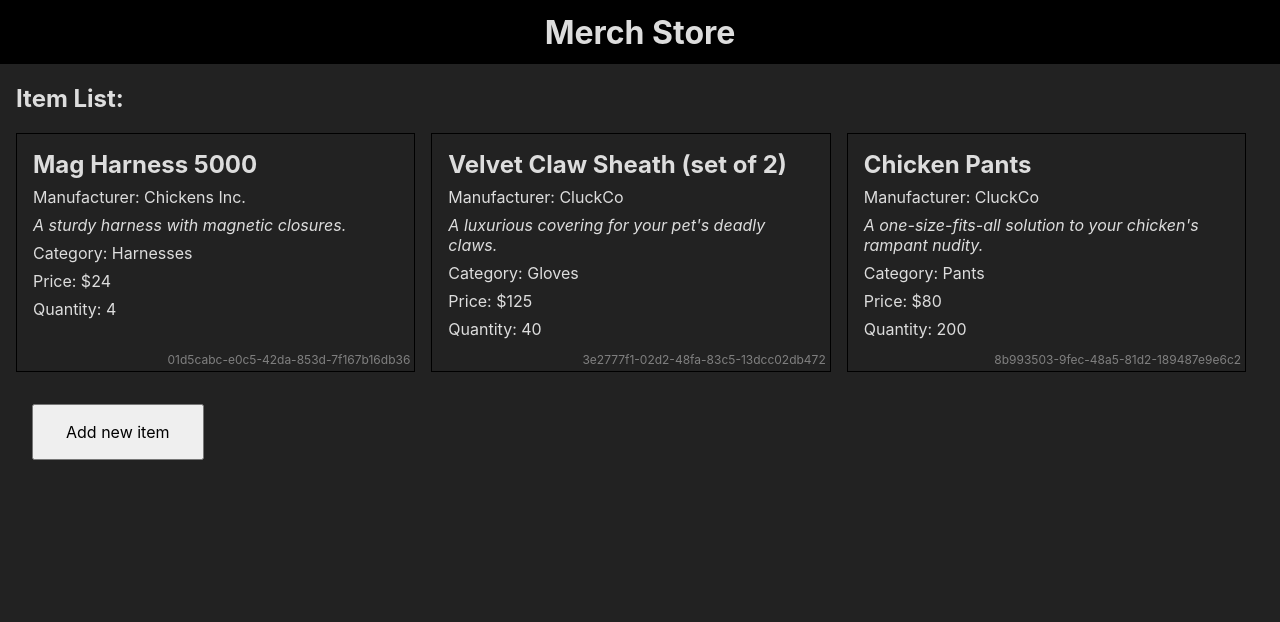
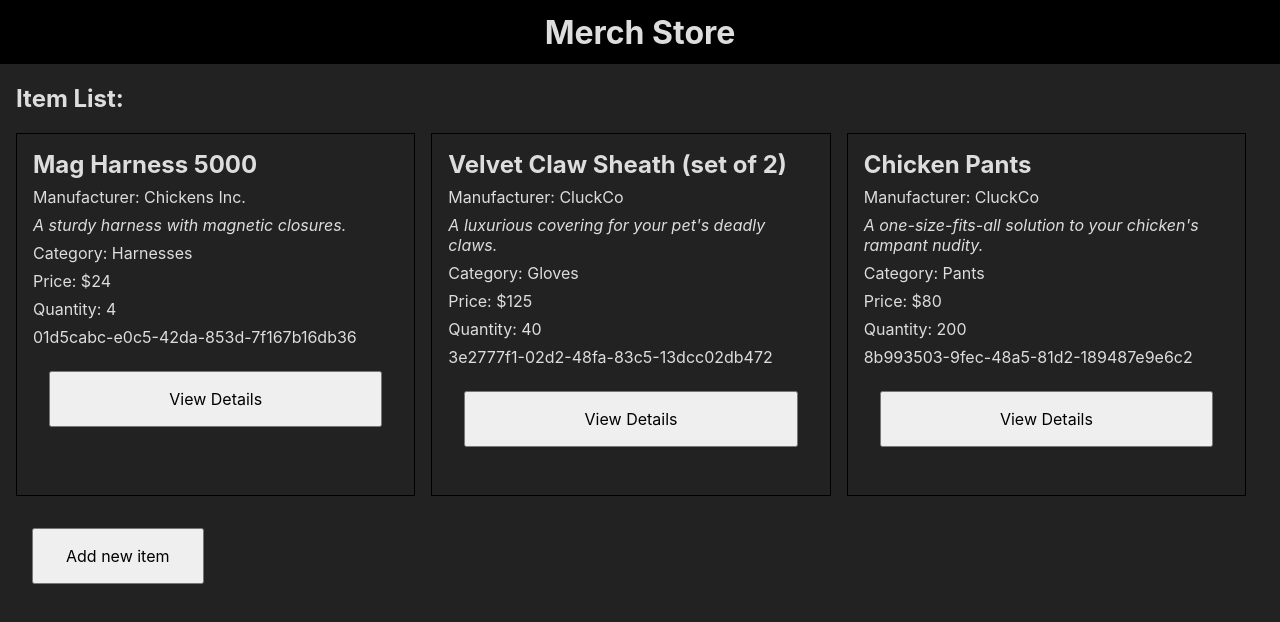
Before and after one commit to QuietEvolver/merch-store, a React (Create React App) app: page / in a window 1280 px wide. Shown: the top 622 px of the page. Built offline with nearby package versions, Linux system fonts and the light colour scheme.

Commit message:
Add Details button
Co-authored-by: Noah! <NoahJpg@users.noreply.github.com>
Co-authored-by: Jen Holcomb <jenniferholcomb@users.noreply.github.com>
Co-authored-by: Justin Lee <lee.justin001126@gmail.com>
Co-authored-by: VW <QuietEvolver@users.noreply.github.com>

```diff
--- a/src/components/MerchControl.js
+++ b/src/components/MerchControl.js
@@ -53,6 +53,7 @@ class MerchControl extends React.Component {
   };
 
   handleChangingSelectedItem = (id) => {
+    console.log('clicked item id', id)
     const newSelectedItem = this.getItemById(id);
     this.setState({ selectedItem: newSelectedItem });
   };
@@ -77,12 +78,13 @@ class MerchControl extends React.Component {
 
               <NewItemForm onClickAddItem={this.handleAddingNewItem} /> //if true
               :
-              <div><MerchList itemList={this.state.itemList} /></div> // if false
+              this.state.selectedItem === null &&
+              <div><MerchList handleChangingSelectedItem={this.handleChangingSelectedItem} itemList={this.state.itemList} /></div> // if false
+
           }
-
-          <button onClick={this.handleClickAddNewItem}>
+          {this.state.selectedItem === null && <button onClick={this.handleClickAddNewItem}>
             {this.state.newItemFormShowing ? 'Cancel' : 'Add new item'}
-          </button>
+          </button>}
 
           {this.state.selectedItem !== null && <div>showing a details page!</div>}
         </main>
--- a/src/components/MerchList.js
+++ b/src/components/MerchList.js
@@ -3,13 +3,13 @@ import MerchListEntry from "./MerchListEntry";
 import PropTypes from "prop-types";
 
 function MerchList(props) {
-  console.log('MerchList props', props)
   return (
     <React.Fragment>
       <h2>Item List:</h2>
       <div className='item-list'>
         {props.itemList.map(item =>
           <MerchListEntry
+            onClickViewDetails={props.handleChangingSelectedItem}
             key={item.id}
             item={item}
           />
--- a/src/components/MerchListEntry.js
+++ b/src/components/MerchListEntry.js
@@ -1,5 +1,8 @@
 
 function MerchListEntry(props) {
+
+
+
   return (
     <div className='item-list-entry'>
       <div>{props.item.name}</div>
@@ -9,6 +12,8 @@ function MerchListEntry(props) {
       <div>Price: ${props.item.price}</div>
       <div>Quantity: {props.item.quantity}</div>
       <div>{props.item.id}</div>
+
+      <button onClick={() => props.onClickViewDetails(props.item.id)}>View Details</button>
     </div>
   );
 }
```
